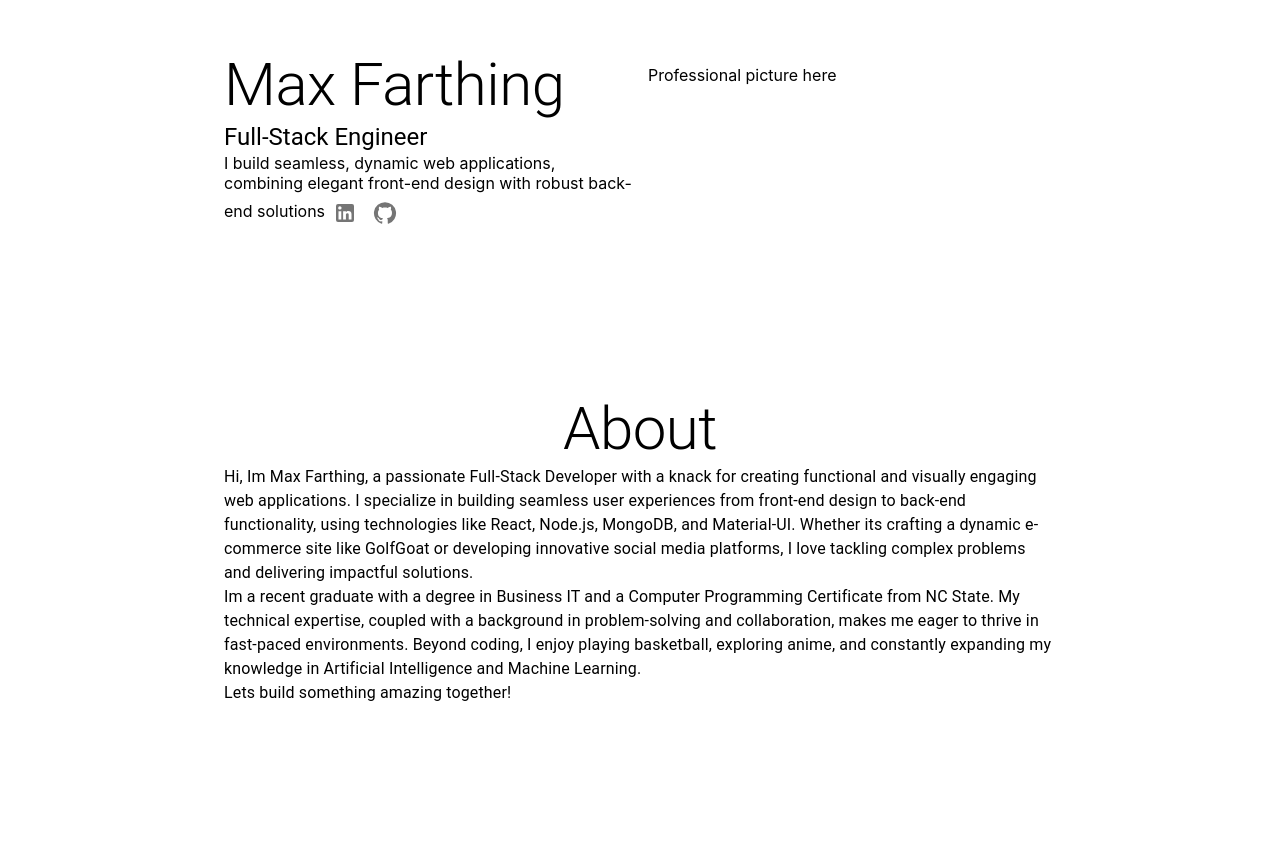
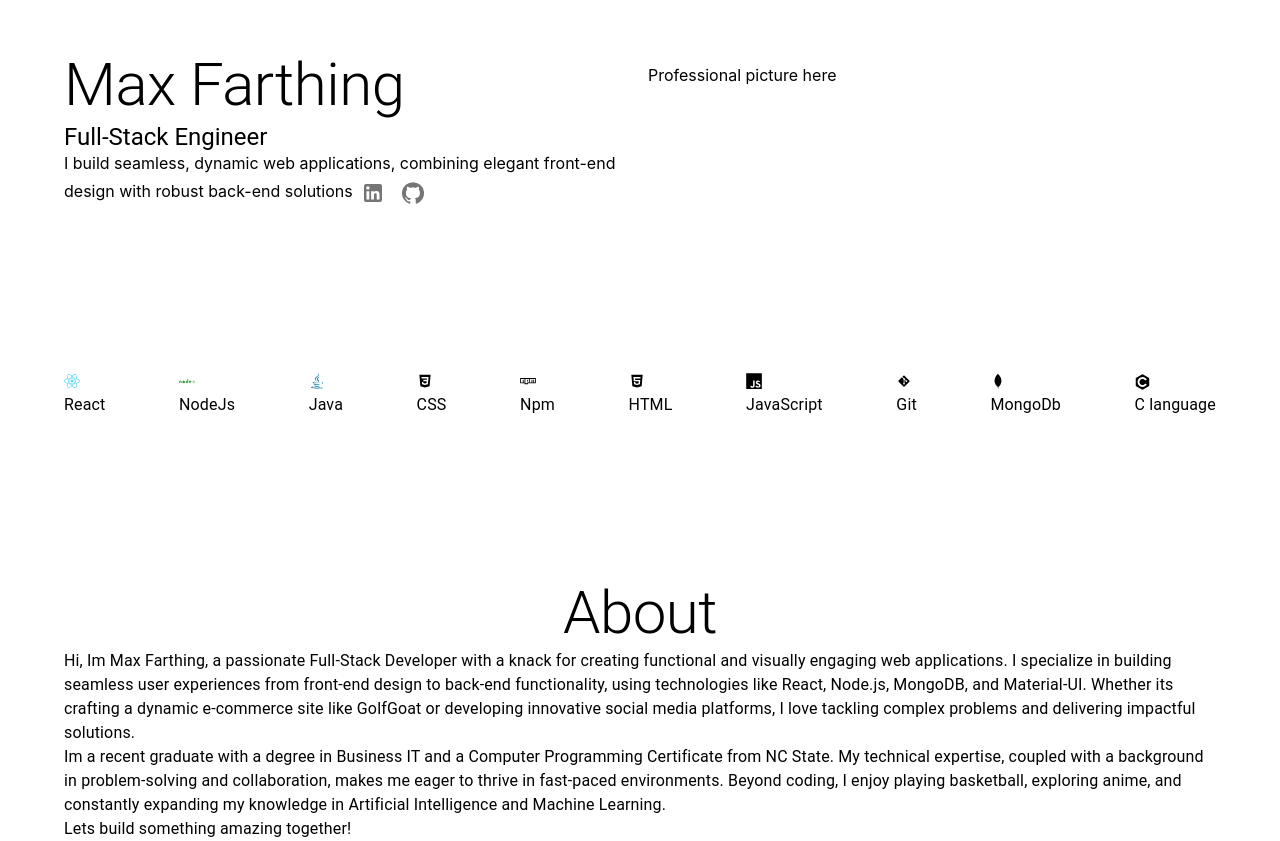
Before and after one commit to Max-Farthing/portfolio, a React (Vite) app in the folder src/: page / in a window 1280 px wide. Shown: the part 111-952 px from the top of the page. Built offline with nearby package versions, Linux system fonts and the light colour scheme.

Commit message:
icons added for skills section

```diff
--- a/src/index.html
+++ b/src/index.html
@@ -3,6 +3,8 @@
   <head>
     <meta charset="UTF-8" />
     <meta name="viewport" content="width=device-width, initial-scale=1.0" />
+    <title>Portfolio</title>
+    <link rel="stylesheet" type='text/css' href="https://cdn.jsdelivr.net/gh/devicons/devicon@latest/devicon.min.css" />
   </head>
   <body>
     <div id="root"></div>
--- a/src/package.json
+++ b/src/package.json
@@ -15,7 +15,8 @@
     "@mui/icons-material": "^6.1.8",
     "@mui/material": "^6.1.7",
     "react": "^18.3.1",
-    "react-dom": "^18.3.1"
+    "react-dom": "^18.3.1",
+    "react-icons": "^5.3.0"
   },
   "devDependencies": {
     "@eslint/js": "^9.13.0",
--- a/src/src/App.jsx
+++ b/src/src/App.jsx
@@ -10,19 +10,19 @@
   return (
     <Box>
       <Container sx={{}}>
-        <Box sx={{ m: 20}}>
+        <Box sx={{ mt: 20}}>
           <Intro />
         </Box>
-        <Box sx={{ m: 20}}>
+        <Box sx={{ mt: 20}}>
+          <Skills />
+        </Box>
+        <Box sx={{ mt: 20}}>
           <About />
         </Box>
-        <Box sx={{ m: 20}}>
-          <Skills />
-        </Box>
-        <Box sx={{ m: 20}}>
+        <Box sx={{ mt: 20}}>
           <Experience />
         </Box>
-        <Box sx={{ m: 20}}>
+        <Box sx={{ mt: 20}}>
           <Projects />
         </Box>
       </Container>
--- a/src/src/components/Skills.jsx
+++ b/src/src/components/Skills.jsx
@@ -1,8 +1,51 @@
-import { Typography } from '@mui/material'
+import { Box, Typography } from '@mui/material'
 import React from 'react'
+import { FaReact, FaJava } from 'react-icons/fa';
+import { DiNpm, DiCss3, DiHtml5, DiJsBadge, DiGit, DiNodejs, DiMongodb } from "react-icons/di";
 
 export default function Skills() {
   return (
-    <Typography variant='h2' sx={{ justifySelf: 'center'}}>Skills</Typography>
+    <Box sx={{ display: 'flex', justifyContent: 'space-between', alignItems: '' }}>
+      <Box>
+        <FaReact title="React" style={{ color: '#61DAFB' }} />
+        <Typography>React</Typography>
+      </Box>
+      <Box>
+        <DiNodejs title="Node.js" style={{ color: '#339933' }} />
+        <Typography>NodeJs</Typography>
+      </Box>
+      <Box>
+        <FaJava title="Java" style={{ color: '#007396' }} />
+        <Typography>Java</Typography>
+      </Box>
+      <Box>
+        <DiCss3 />
+        <Typography>CSS</Typography>
+      </Box>
+      <Box>
+        <DiNpm />
+        <Typography>Npm</Typography>
+      </Box>
+      <Box>
+        <DiHtml5 />
+        <Typography>HTML</Typography>
+      </Box>
+      <Box>
+        <DiJsBadge />
+        <Typography>JavaScript</Typography>
+      </Box>
+      <Box>
+        <DiGit />
+        <Typography>Git</Typography>
+      </Box>
+      <Box>
+        <DiMongodb />
+        <Typography>MongoDb</Typography>
+      </Box>
+      <Box>
+        <i class="devicon-c-plain"></i>
+        <Typography>C language</Typography>
+      </Box>
+    </Box>
   )
 }
```
Also changed, not shown: 1 other file (tests, documents, lock files or other folders).
